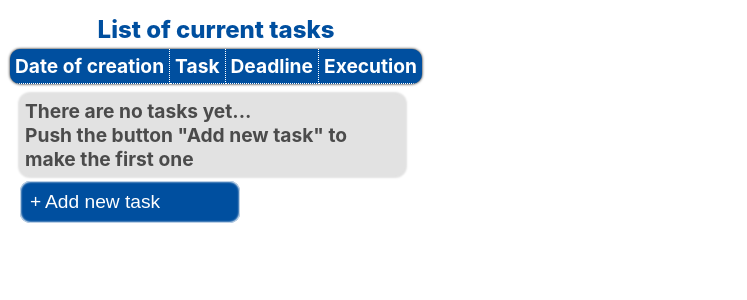
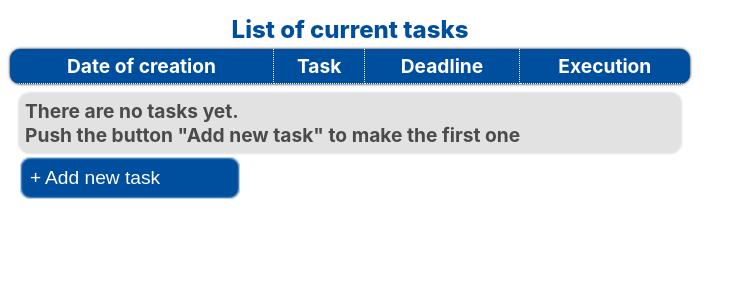
Before and after one commit to GorkinN/toDo, a React (Create React App) app in the folder my-app/: page / in a window 1280 px wide. Shown: the top 300 px of the page, without its empty margins (0-747 px from the left). Built offline with nearby package versions, Linux system fonts and the light colour scheme.

Commit message:
styles fix

```diff
--- a/my-app/src/component/toDoList/currentTasksTable/currentTasksTable.css
+++ b/my-app/src/component/toDoList/currentTasksTable/currentTasksTable.css
@@ -5,6 +5,7 @@
   border-radius: 10px;
   background-color: #004f9f;
   overflow: hidden;
+  min-width: 680px;
 }
 .currentTasksTable__head {
   border-top: none;
--- a/my-app/src/component/toDoList/currentTasksTable/currentTasksTable.js
+++ b/my-app/src/component/toDoList/currentTasksTable/currentTasksTable.js
@@ -27,7 +27,6 @@ class CurrentTasksTable extends React.Component {
     };
 
     render() {
-        console.log("this.props.tasksArray",this.props.tasksArray);
         return (
             <table className="currentTasksTable">
                 <caption className="tableCaption">List of current tasks</caption>
--- a/my-app/src/component/toDoList/currentTasksTable/currentTasksTable.less
+++ b/my-app/src/component/toDoList/currentTasksTable/currentTasksTable.less
@@ -8,6 +8,7 @@
     border-radius: 10px;
     background-color: @table-base-color;
     overflow:hidden;
+    min-width:680px;
 }
 .currentTasksTable__head {
     border-top:none;
--- a/my-app/src/component/toDoList/toDoList.css
+++ b/my-app/src/component/toDoList/toDoList.css
@@ -1,7 +1,7 @@
 .noTasksMessage {
   margin-left: 20px;
   padding: 5px;
-  max-width: 375px;
+  max-width: 650px;
   border-radius: 10px;
   box-shadow: 0 0 2px 2px #e2e2e2;
   font-size: 1.2rem;
--- a/my-app/src/component/toDoList/toDoList.js
+++ b/my-app/src/component/toDoList/toDoList.js
@@ -16,26 +16,19 @@ class ToDoList extends React.Component {
     }
     onClickDeleteTask(idToDelete){
         let currentTaskList = this.state.taskList.map(item=>(JSON.parse(item)));
-        console.log("currentTaskList: ",currentTaskList);
-        console.log(idToDelete);
         for (let i=0; i<currentTaskList.length; i++) {
-            console.log("currentTaskList[i].id",currentTaskList[i].id);
-            console.log("cond:",currentTaskList[i].id === idToDelete);
             if (currentTaskList[i].id === idToDelete) {
                 currentTaskList.splice(i, 1);
                 break;
             }
         }
-        console.log("final taskList: ", currentTaskList);
         currentTaskList = currentTaskList.map(item=>JSON.stringify(item));
         this.setState({
             taskList:currentTaskList
         });
     }
     onSubmitNewTask() {
-        console.log("onSubmitNewTask");
         let newTask = JSON.stringify(this.makeNewTaskObj());
-        console.log("newTask", newTask);
         this.setState((prevState) => {
                 return ({
                     taskList : [...prevState.taskList, newTask],
@@ -56,7 +49,7 @@ class ToDoList extends React.Component {
     }
     render () {
         let noTasksMessage = (!this.state.taskList.length)?
-        <p className='noTasksMessage'>There are no tasks yet...<br/>
+        <p className='noTasksMessage'>There are no tasks yet.<br/>
         Push the button "Add new task" to make the first one
         </p> :null;
         return (
--- a/my-app/src/component/toDoList/toDoList.less
+++ b/my-app/src/component/toDoList/toDoList.less
@@ -1,7 +1,7 @@
 .noTasksMessage {
     margin-left:20px;
     padding:5px;
-    max-width:375px;
+    max-width:650px;
     border-radius:10px;
     box-shadow: 0 0 2px 2px  rgb(226, 226, 226);
     font-size: 1.2rem;
```
